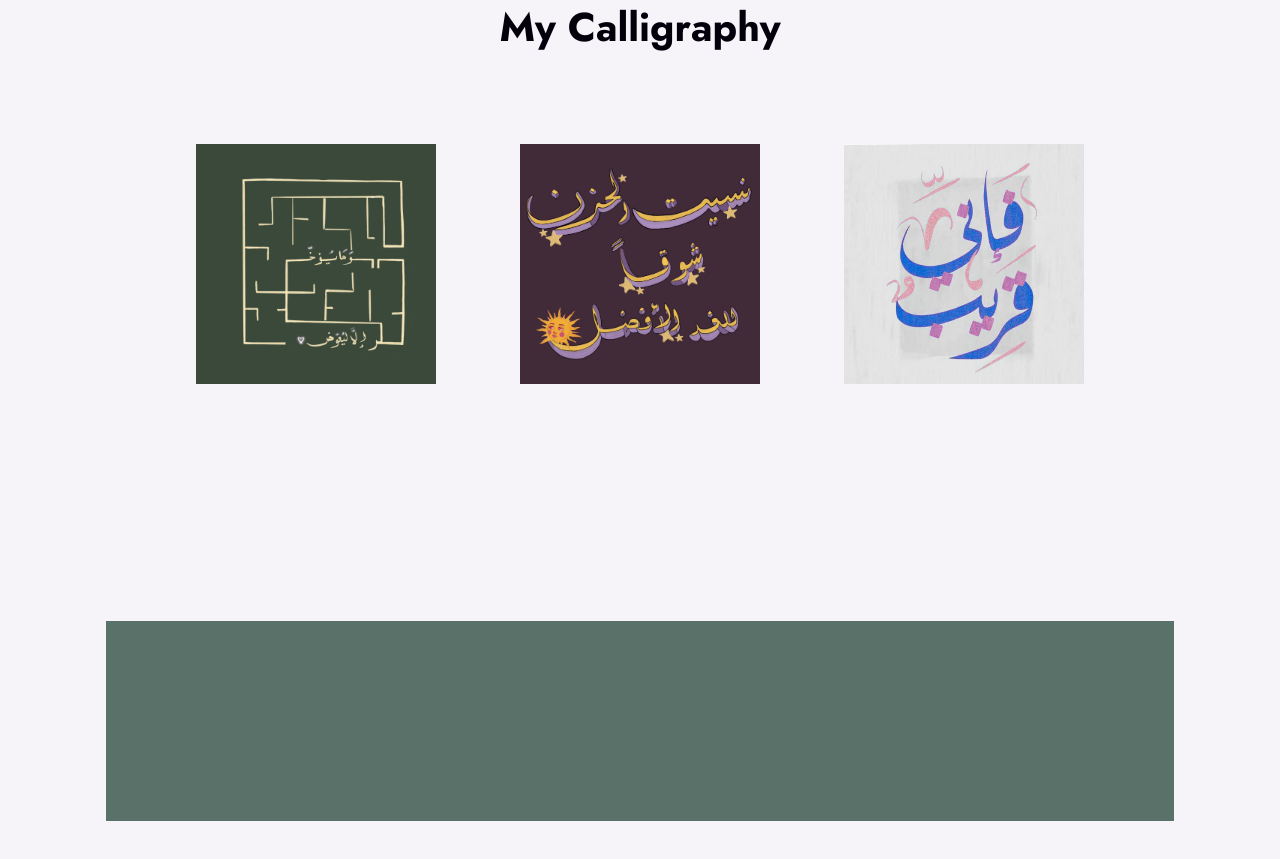
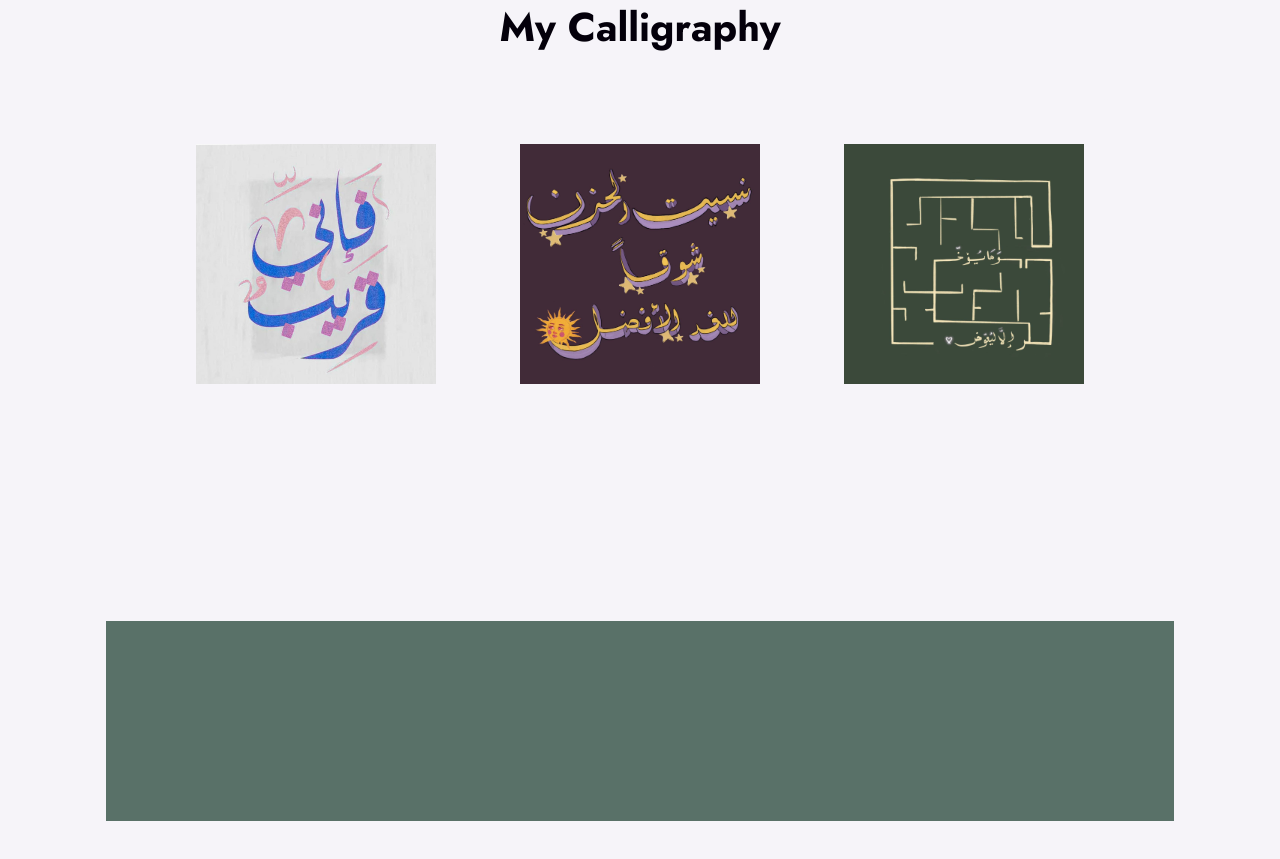
Before and after one commit to Ghezail/Port, a plain HTML site: page index.html in a window 1280 px wide. Shown: the part 1320-2179 px from the top of the page. Drawn offline with nearby package versions, Linux system fonts and the light colour scheme; files whose address does not match are found by name; a web font is replaced by a local one.

Commit message:
adding an image folder

```diff
--- a/index.html
+++ b/index.html
@@ -108,7 +108,7 @@
                             <div class="">
 
                             </div>
-                            <img src="/wma.jpg">
+                            <img src="./images/fanny.png">
 
                         </div>
                     </div>
@@ -117,7 +117,7 @@
                             <div class="">
 
                             </div>
-                         <img src="/naset.jpg">
+                         <img src="./images/naset.jpg">
 
                         </div>
                     </div>
@@ -126,7 +126,7 @@
                             <div class="">
 
                             </div>
-                            <img src="/fanny.png">
+                            <img src="./images/wma.jpg">
 
                         </div>
                     </div>
```
Also changed, not shown: images/fanny.png (renamed from fanny.png), images/naset.jpg (renamed from naset.jpg), images/wma.jpg (renamed from wma.jpg).
